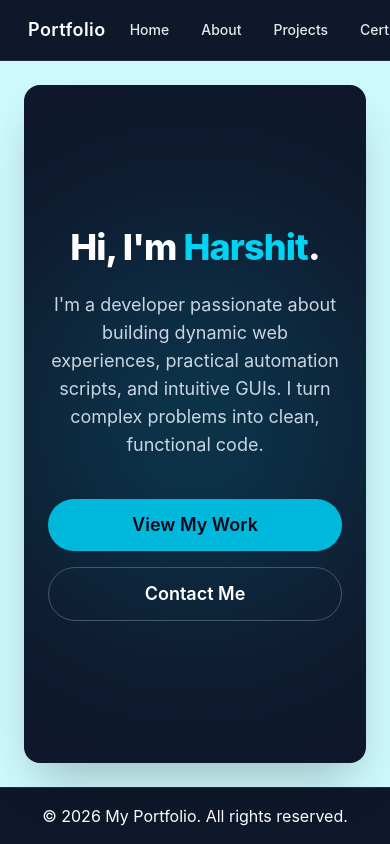
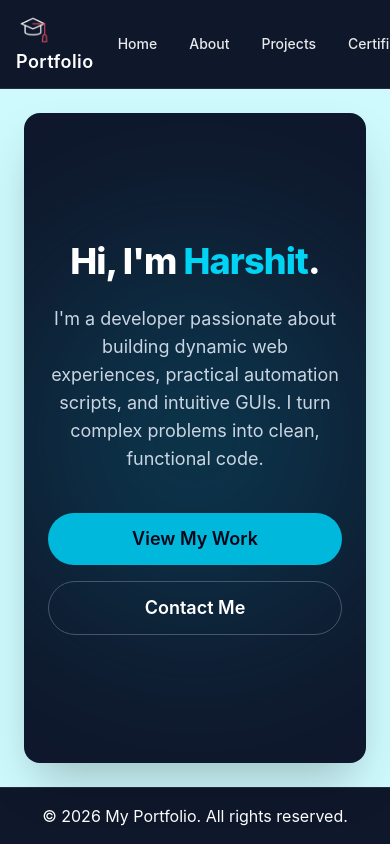
Before and after one commit to Harsh1t-S/Portfolio, a React app: page / in a window 390 px wide. Shown: the top 844 px of the page. Built offline with nearby package versions, Linux system fonts and the light colour scheme; the HTML template or start-up script is replaced by a standard one.

Commit message:
Responsive portfolio button

```diff
--- a/src/Components/Header.jsx
+++ b/src/Components/Header.jsx
@@ -12,10 +12,8 @@ function Header({ setCurrentPage }) {
             alt="Portfolio logo"
             className="h-9 w-9 shrink-0 object-contain invert mix-blend-screen"
           />
+        <div className="text-lg font-semibold tracking-wide sm:text-xl">Portfolio</div>
         </button>
-
-        <div className="text-lg font-semibold tracking-wide sm:text-xl">Portfolio</div>
-
         <nav className="ml-auto" aria-label="Main navigation">
           <ul className="flex items-center gap-2 text-sm font-medium sm:gap-3 sm:text-base">
             <li>
```
